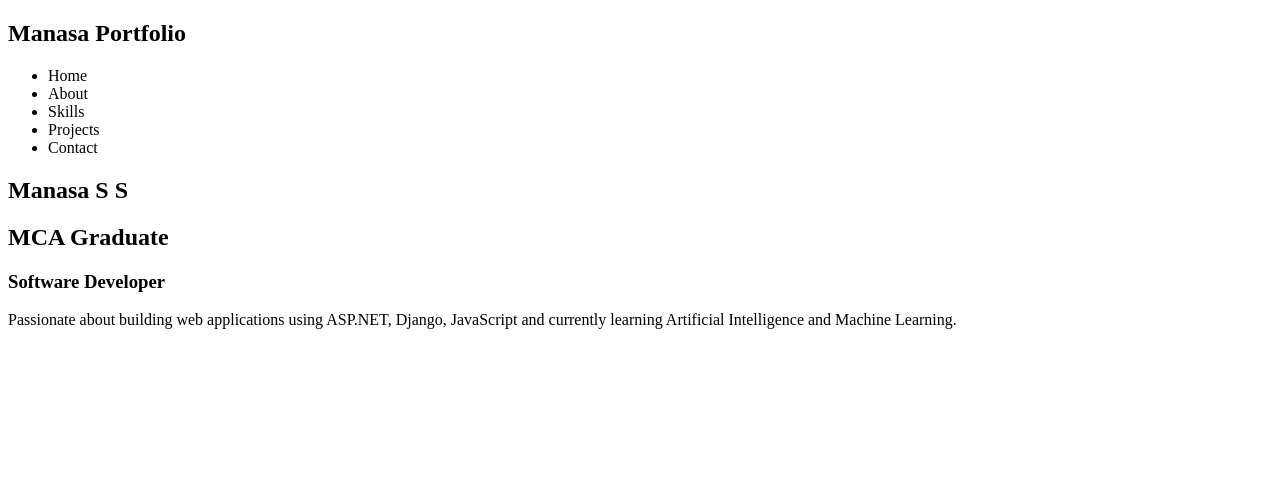
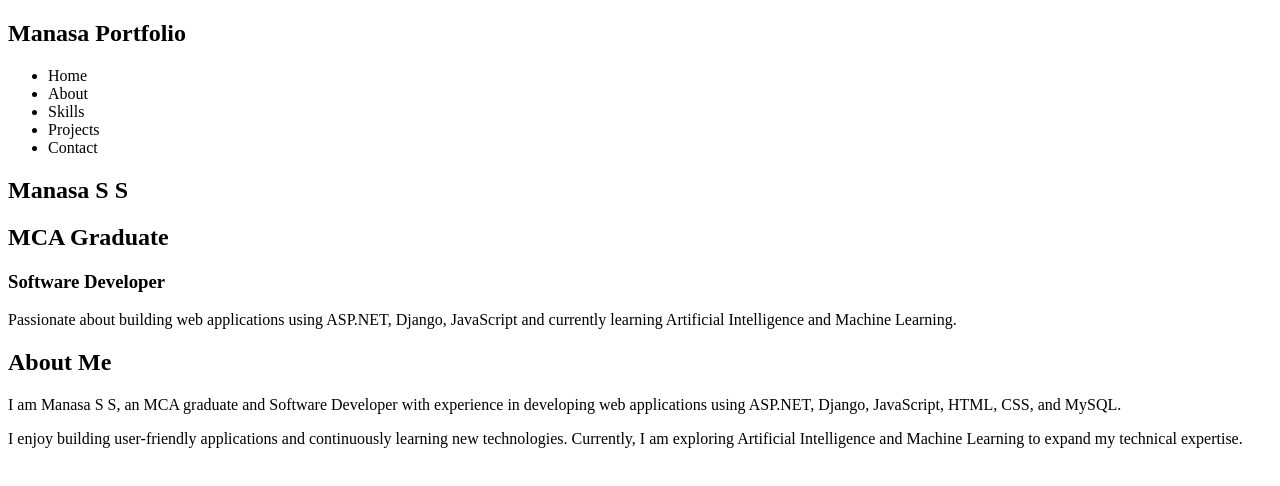
Before and after one commit to manasa0922/my-portfolio, a React (Vite) app: page / in a window 1280 px wide. Shown: the top 486 px of the page. Built offline with nearby package versions, Linux system fonts and the light colour scheme.

Commit message:
Added about component

```diff
--- a/src/App.jsx
+++ b/src/App.jsx
@@ -1,11 +1,13 @@
 import Navbar from "./components/Navbar";
 import Hero from "./components/Hero";
+import About from "./components/About";
 
 function App() {
   return (
     <>
      <Navbar />
       <Hero />
+      <About />
     </>
   );
 }
--- a/src/components/About.jsx
+++ b/src/components/About.jsx
@@ -0,0 +1,22 @@
+function About() {
+  return (
+    <section>
+      <h2>About Me</h2>
+
+      <p>
+        I am Manasa S S, an MCA graduate and Software Developer with
+        experience in developing web applications using ASP.NET,
+        Django, JavaScript, HTML, CSS, and MySQL.
+      </p>
+
+      <p>
+        I enjoy building user-friendly applications and continuously
+        learning new technologies. Currently, I am exploring
+        Artificial Intelligence and Machine Learning to expand my
+        technical expertise.
+      </p>
+    </section>
+  );
+}
+
+export default About;
```
